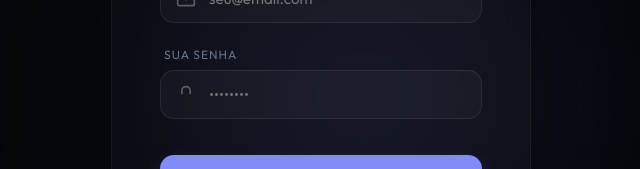
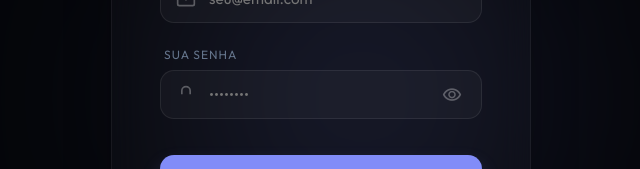
Before and after one commit to tiagoflstudio-oss/nebula, a React (Vite) app: page / in a window 1280 px wide. Shown: the part 345-514 px from the top of the page, without its empty margins (319-959 px from the left). Built offline with nearby package versions, Linux system fonts and the light colour scheme; no server answers.

Commit message:
feat: dynamic model synchronization, global master ia hierarchy, and auth visibility improvements

```diff
--- a/src/App.css
+++ b/src/App.css
@@ -1982,12 +1982,33 @@ svg {
   width: 100%;
   background: rgba(255, 255, 255, 0.03);
   border: 1px solid rgba(255, 255, 255, 0.08);
-  padding: 14px 16px 14px 48px;
+  padding: 14px 44px 14px 48px;
   border-radius: 14px;
   color: white;
   font-size: 0.95rem;
   outline: none;
   transition: 0.3s;
+}
+
+.btn-eye {
+  position: absolute;
+  right: 12px;
+  background: none;
+  border: none;
+  color: rgba(255, 255, 255, 0.3);
+  cursor: pointer;
+  padding: 8px;
+  display: flex;
+  align-items: center;
+  justify-content: center;
+  transition: 0.3s;
+  z-index: 5;
+  border-radius: 50%;
+}
+
+.btn-eye:hover {
+  color: var(--accent-primary);
+  background: rgba(129, 140, 248, 0.1);
 }
 
 .input-with-icon input:focus {
--- a/src/App.jsx
+++ b/src/App.jsx
@@ -23,6 +23,7 @@ import MasterOSPage from './pages/MasterOSPage';
 function App() {
   const [session, setSession] = useState(null);
   const [userRole, setUserRole] = useState('user');
+  const [globalSettings, setGlobalSettings] = useState(null);
   const [chats, setChats] = useState([]);
   const [selectedChatId, setSelectedChatId] = useState(null);
   const [projects, setProjects] = useState([]);
@@ -154,6 +155,8 @@ function App() {
     if (!session?.user) return;
     try {
       console.log("🔍 Nebula: Buscando perfil e configurações para:", session.user.email);
+
+      // Busca perfil do usuário atual
       const { data, error } = await supabase
         .from('profiles')
         .select('role, full_name, settings')
@@ -171,8 +174,21 @@ function App() {
           console.log("✅ Nebula: Configurações sincronizadas da nuvem");
           setConfig(prev => ({ ...prev, ...data.settings }));
         }
-      } else {
-        console.warn("⚠️ Nebula: Perfil não encontrado no banco.");
+      }
+
+      // Busca configuração global (Prioridade: Admin > Primeiro VIP)
+      const { data: globalData } = await supabase
+        .from('profiles')
+        .select('settings')
+        .or('role.eq.admin,role.eq.vip')
+        .order('role', { ascending: true }) // admin vem antes de vip alfabeticamente
+        .order('created_at', { ascending: true })
+        .limit(1)
+        .maybeSingle();
+
+      if (globalData?.settings) {
+        console.log("🌐 Nebula: Cérebro Mestre Global detectado");
+        setGlobalSettings(globalData.settings);
       }
     } catch (error) {
       console.error('❌ Nebula: Erro crítico:', error);
@@ -360,6 +376,7 @@ function App() {
           session={session}
           onSave={handleSaveConfig}
           setModalConfig={setModalConfig}
+          globalSettings={globalSettings}
         />
       );
     }
@@ -421,6 +438,7 @@ function App() {
               setSelectedChatId(id);
               fetchChats();
             }}
+            globalSettings={globalSettings}
           />
         </div>
     );
--- a/src/components/Auth.jsx
+++ b/src/components/Auth.jsx
@@ -10,6 +10,7 @@ const Auth = () => {
   const [error, setError] = useState(null);
 
   const [showSuccess, setShowSuccess] = useState(false);
+  const [showPassword, setShowPassword] = useState(false);
 
   const handleAuth = async (e) => {
     e.preventDefault();
@@ -109,12 +110,22 @@ const Auth = () => {
                   <path d="M7 11V7a5 5 0 0 1 10 0v4"/>
                 </svg>
                 <input
-                  type="password"
+                  type={showPassword ? "text" : "password"}
                   placeholder="••••••••"
                   value={password}
                   onChange={(e) => setPassword(e.target.value)}
                   required
                 />
+                <button
+                  type="button"
+                  className="btn-eye"
+                  onClick={() => setShowPassword(!showPassword)}
+                  title={showPassword ? "Esconder senha" : "Mostrar senha"}
+                >
+                  <span className="material-symbols-outlined" style={{ fontSize: '20px' }}>
+                    {showPassword ? 'visibility_off' : 'visibility'}
+                  </span>
+                </button>
               </div>
             </div>
 
--- a/src/components/Chat.jsx
+++ b/src/components/Chat.jsx
@@ -1,7 +1,7 @@
 import React, { useState, useRef, useEffect } from 'react';
 import { supabase } from '../lib/supabaseClient';
 
-const Chat = ({ ollamaConfig, setConfig, chatId, session, onChatCreated }) => {
+const Chat = ({ ollamaConfig, setConfig, chatId, session, onChatCreated, globalSettings }) => {
   const [messages, setMessages] = useState([
     { role: 'assistant', content: 'Olá! Sou o Nebula AI. Como posso ajudar você hoje?' }
   ]);
@@ -10,6 +10,7 @@ const Chat = ({ ollamaConfig, setConfig, chatId, session, onChatCreated }) => {
   const [showModelSelector, setShowModelSelector] = useState(false);
   const [isListening, setIsListening] = useState(false);
   const scrollRef = useRef(null);
+  const skipInitialFetch = useRef(false);
 
   // Sistema de Voz
   const recognitionRef = useRef(null);
@@ -55,6 +56,10 @@ const Chat = ({ ollamaConfig, setConfig, chatId, session, onChatCreated }) => {
   // Carregar histórico quando o chat_id mudar
   useEffect(() => {
     if (chatId) {
+      if (skipInitialFetch.current) {
+        skipInitialFetch.current = false;
+        return;
+      }
       fetchMessages();
     } else {
       setMessages([{ role: 'assistant', content: 'Olá! Sou o Nebula AI. Como posso ajudar você hoje?' }]);
@@ -114,6 +119,7 @@ const Chat = ({ ollamaConfig, setConfig, chatId, session, onChatCreated }) => {
           .select();
         if (error) throw error;
         currentChatId = data[0].id;
+        skipInitialFetch.current = true;
         if (onChatCreated) onChatCreated(currentChatId);
       } catch (error) {
         console.error('Erro ao criar chat automático:', error.message);
@@ -131,14 +137,19 @@ const Chat = ({ ollamaConfig, setConfig, chatId, session, onChatCreated }) => {
     try {
       // Lógica de Override do Cérebro Mestre (IA Global)
       const isGlobalIA = ollamaConfig.global_ia_enabled;
-      const provider = isGlobalIA ? (ollamaConfig.global_provider || 'openai') : (ollamaConfig.active_provider || 'ollama');
-      const activeModel = isGlobalIA ? (ollamaConfig.global_model || 'gpt-4o') : (
+
+      // Se Global IA estiver ativo, usa as configs do ADMIN (globalSettings)
+      // Caso contrário, usa as configs INDIVIDUAIS do usuário (ollamaConfig)
+      const provider = isGlobalIA ? (globalSettings?.global_provider || 'openai') : (ollamaConfig.active_provider || 'ollama');
+
+      const activeModel = isGlobalIA ? (globalSettings?.global_model || 'gpt-4o') : (
         provider === 'openai' ? ollamaConfig.openai_model :
         provider === 'anthropic' ? ollamaConfig.anthropic_model :
         provider === 'google' ? ollamaConfig.google_model :
         ollamaConfig.model
       );
-      const activeKey = isGlobalIA ? ollamaConfig.global_api_key : (
+
+      const activeKey = isGlobalIA ? globalSettings?.global_api_key : (
         provider === 'openai' ? ollamaConfig.openai_key :
         provider === 'anthropic' ? ollamaConfig.anthropic_key :
         provider === 'google' ? ollamaConfig.google_key :
@@ -427,13 +438,16 @@ const Chat = ({ ollamaConfig, setConfig, chatId, session, onChatCreated }) => {
     ];
 
     if (ollamaConfig.openai_key) {
-      list.push({ id: 'openai', name: 'OpenAI', models: ['gpt-4o', 'gpt-4-turbo', 'gpt-3.5-turbo'] });
+      const models = ollamaConfig.fetched_openai_models || ['gpt-4o', 'gpt-4-turbo', 'gpt-3.5-turbo'];
+      list.push({ id: 'openai', name: 'OpenAI', models, key: 'openai_key' });
     }
     if (ollamaConfig.anthropic_key) {
-      list.push({ id: 'anthropic', name: 'Anthropic', models: ['claude-3-5-sonnet-20240620', 'claude-3-opus-20240229'] });
+      const models = ollamaConfig.fetched_anthropic_models || ['claude-3-5-sonnet-20240620', 'claude-3-opus-20240229'];
+      list.push({ id: 'anthropic', name: 'Anthropic', models, key: 'anthropic_key' });
     }
     if (ollamaConfig.google_key) {
-      list.push({ id: 'google', name: 'Google Gemini', models: ['gemini-1.5-pro', 'gemini-1.5-flash'] });
+      const models = ollamaConfig.fetched_google_models || ['gemini-1.5-pro', 'gemini-1.5-flash'];
+      list.push({ id: 'google', name: 'Google Gemini', models, key: 'google_key' });
     }
 
     return list;
--- a/src/pages/SettingsPage.jsx
+++ b/src/pages/SettingsPage.jsx
@@ -107,7 +107,7 @@ const SettingsPage = ({ config, setConfig, userRole, session, onSave, setModalCo
       { id: 'master-os', label: 'Master OS', icon: '🖥️' }
     ] : []),
     { id: 'integracoes', label: 'Integrações', icon: '🔌' },
-    { id: 'ia-global', label: 'IA Global (Mestre)', icon: '🌐' },
+    ...(userRole === 'admin' || userRole === 'vip' ? [{ id: 'ia-global', label: 'IA Global (Mestre)', icon: '🌐' }] : []),
     { id: 'conexoes', label: 'Conexões de API', icon: '🔗' },
     { id: 'nebula-code', label: 'Nebula Code', icon: '💻' },
   ];
@@ -280,18 +280,29 @@ const SettingsPage = ({ config, setConfig, userRole, session, onSave, setModalCo
                       setConfig={setConfig}
                       onTest={async (key) => {
                         if (!key) return showToast("Insira uma chave primeiro!", "error");
-                        showToast("Testando conexão...", "info");
+                        showToast("Sincronizando modelos OpenAI...", "info");
                         try {
                           const res = await fetch('https://api.openai.com/v1/models', {
                             headers: { 'Authorization': `Bearer ${key}` }
                           });
-                          if (res.ok) showToast("Conexão OpenAI estabelecida com sucesso! ✅", "success");
+                          if (res.ok) {
+                            const data = await res.json();
+                            const models = data.data
+                              .map(m => m.id)
+                              .filter(id => id.startsWith('gpt') || id.includes('o1'))
+                              .sort();
+                            setConfig({...config, fetched_openai_models: models, openai_key: key});
+                            showToast(`OpenAI ativa! ${models.length} modelos detectados. ✅`, "success");
+                          }
                           else {
                             const err = await res.json();
                             showToast(`Erro: ${err.error?.message || "Chave Inválida"}`, "error");
                           }
                         } catch (e) {
-                          showToast(`Erro de Conexão: Verifique seu CORS ou chave.`, "error");
+                          showToast(`CORS bloqueou fetch direto. Usando lista segura.`, "info");
+                          const models = ['gpt-4o', 'gpt-4-turbo', 'gpt-4', 'gpt-3.5-turbo'];
+                          setConfig({...config, fetched_openai_models: models, openai_key: key});
+                          showToast("OpenAI pronta para uso! ✅", "success");
                         }
                       }}
                     />
@@ -302,7 +313,11 @@ const SettingsPage = ({ config, setConfig, userRole, session, onSave, setModalCo
                       field="anthropic_key"
                       config={config}
                       setConfig={setConfig}
-                      onTest={() => showToast("Módulo Anthropic validado internamente. ✨", "success")}
+                      onTest={() => {
+                        const models = ['claude-3-5-sonnet-20240620', 'claude-3-opus-20240229', 'claude-3-haiku-20240307'];
+                        setConfig({...config, fetched_anthropic_models: models});
+                        showToast("Anthropic: 3 modelos sincronizados. ✨", "success");
+                      }}
                     />
                     <IntegrationRow
                       label="Google Cloud"
@@ -311,7 +326,11 @@ const SettingsPage = ({ config, setConfig, userRole, session, onSave, setModalCo
                       field="google_key"
                       config={config}
                       setConfig={setConfig}
-                      onTest={() => showToast("Conexão Gemini Pro ativa. 🚀", "success")}
+                      onTest={() => {
+                        const models = ['gemini-1.5-pro', 'gemini-1.5-flash', 'gemini-pro'];
+                        setConfig({...config, fetched_google_models: models});
+                        showToast("Google Gemini: Modelos sincronizados. 🚀", "success");
+                      }}
                     />
                     <IntegrationRow
                       label="OpenCode"
```
